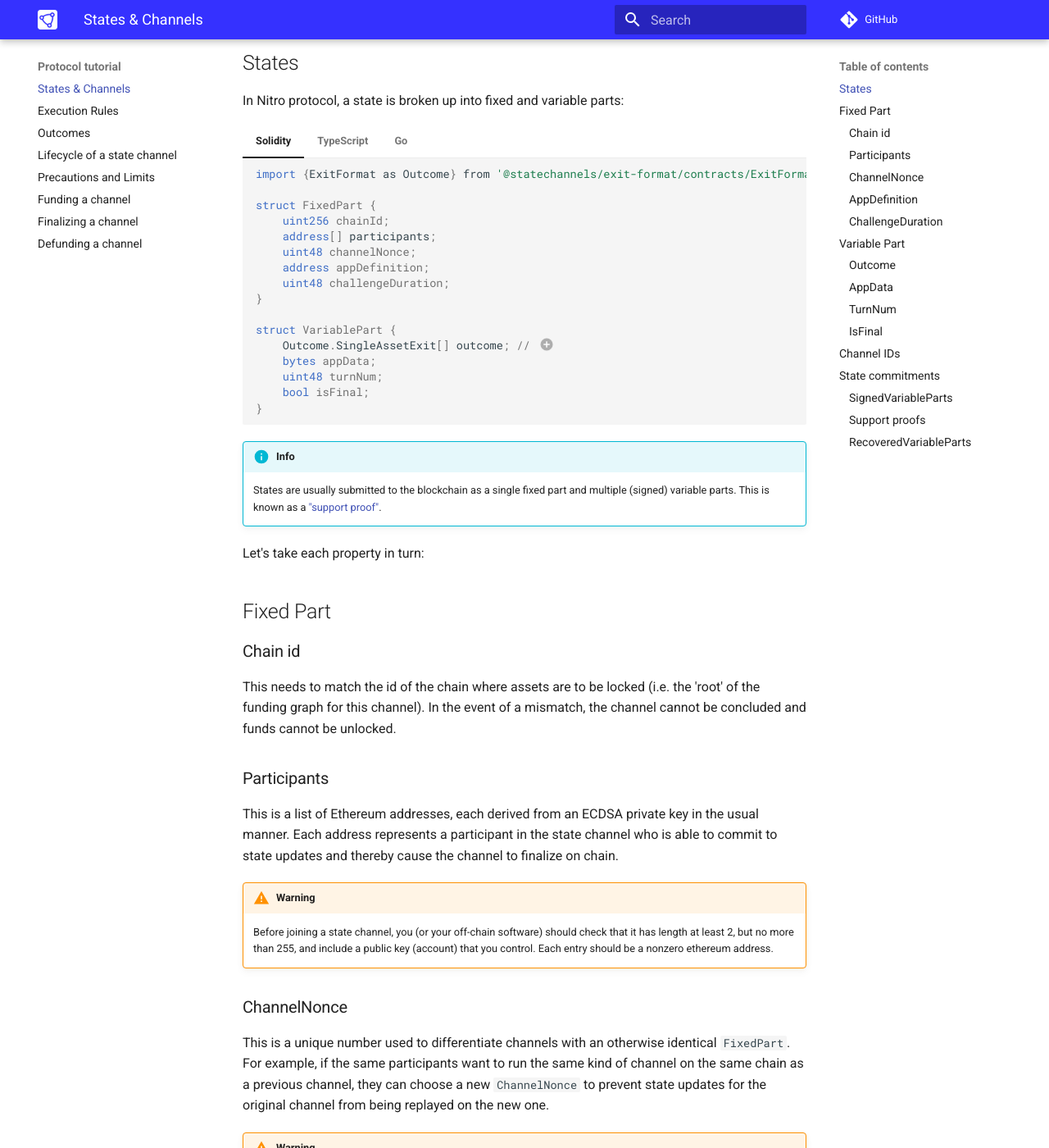
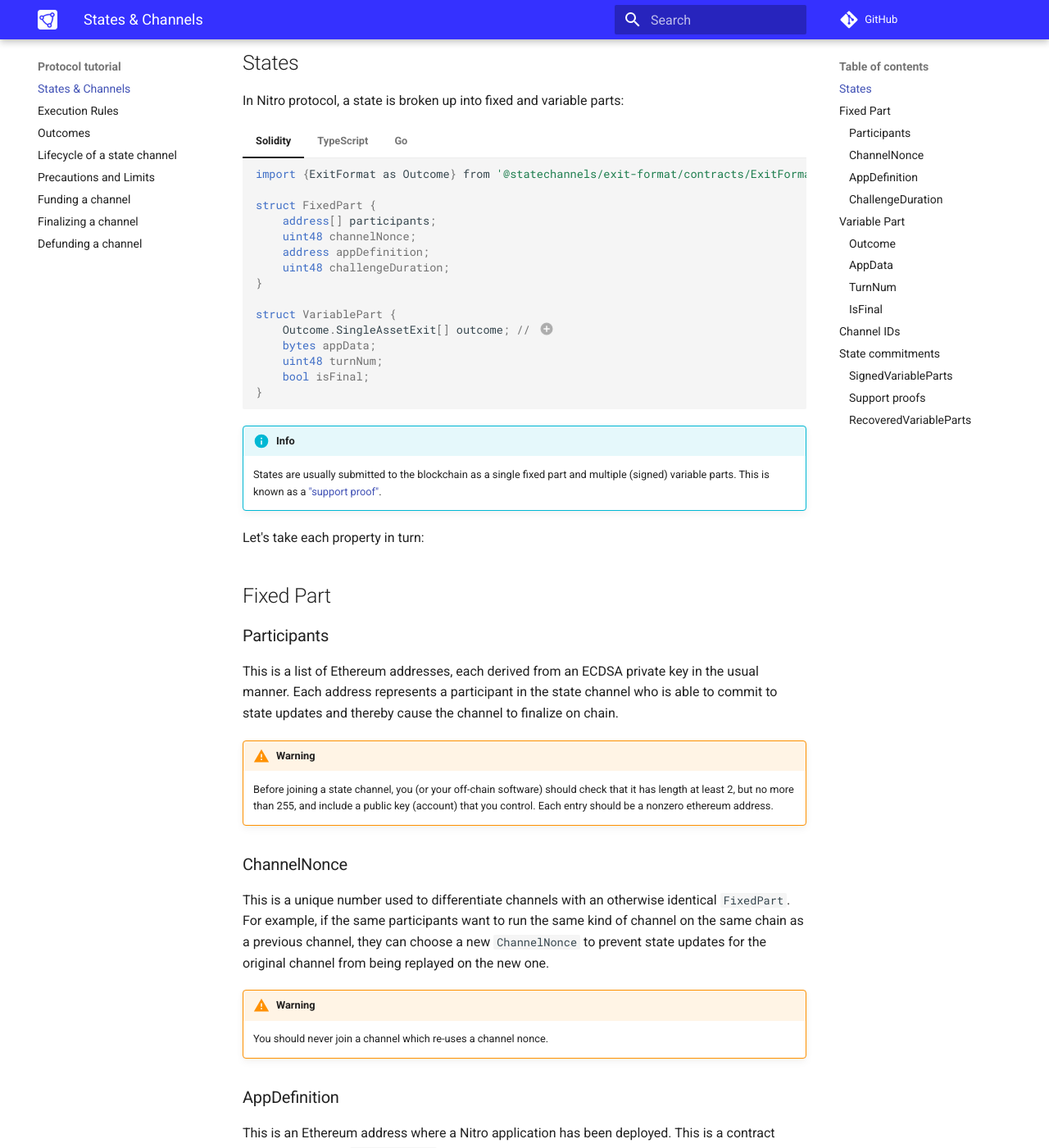
Before and after one commit to statechannels/go-nitro, an MkDocs documentation site: the page built from docs/protocol-tutorial/0010-states-channels.md, in a window 1280 px wide and 1400 px high, scrolled down 527 px. Shown: the whole window at 82% size. Built offline with MkDocs 1.6.1 and Material for MkDocs 9.7.7, drawn with Linux system fonts in a browser that asks for light colours; comment, search, counter and statistics services are not loaded.

Commit message:
docs: remove references to fixedpart.chainID

```diff
--- a/docs/protocol-tutorial/0010-states-channels.md
+++ b/docs/protocol-tutorial/0010-states-channels.md
@@ -20,7 +20,6 @@ In Nitro protocol, a state is broken up into fixed and variable parts:
     import {ExitFormat as Outcome} from '@statechannels/exit-format/contracts/ExitFormat.sol';
 
     struct FixedPart {
-        uint256 chainId;
         address[] participants;
         uint48 channelNonce;
         address appDefinition;
@@ -45,7 +44,6 @@ In Nitro protocol, a state is broken up into fixed and variable parts:
         import {Address, Bytes, Bytes32, Uint256, Uint48, Uint64} from '@statechannels/nitro-protocol';
 
         export interface FixedPart {
-            chainId: Uint256;
             participants: Address[];
             channelNonce: Uint64;
             appDefinition: Address;
@@ -73,7 +71,6 @@ In Nitro protocol, a state is broken up into fixed and variable parts:
 
     type (
         FixedPart struct {
-            ChainId           *types.Uint256
             Participants      []types.Address
             ChannelNonce      uint64
             AppDefinition     types.Address
@@ -99,10 +96,6 @@ In Nitro protocol, a state is broken up into fixed and variable parts:
 Let's take each property in turn:
 
 ## Fixed Part
-
-### Chain id
-
-This needs to match the id of the chain where assets are to be locked (i.e. the 'root' of the funding graph for this channel). In the event of a mismatch, the channel cannot be concluded and funds cannot be unlocked.
 
 ### Participants
 
@@ -170,7 +163,6 @@ Channels are identified by the hash of the `FixedPart` of the state (those parts
 
   bytes32 channelId = keccak256(
       abi.encode(
-          fixedPart.chainId,
           fixedPart.participants,
           fixedPart.channelNonce,
           fixedPart.appDefinition,
```
